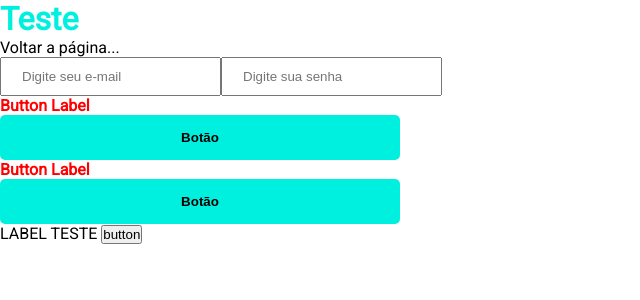
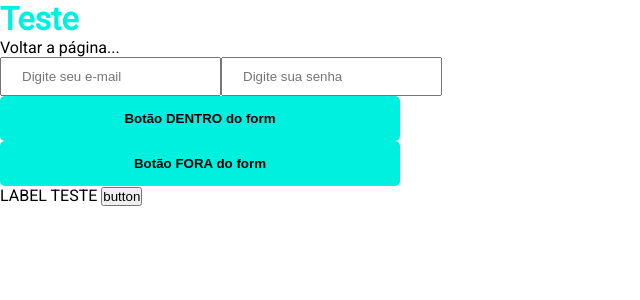
Before and after one commit to JonsMota/Revisao-Frontend-NextStyledComponents, a Next.js app: page / in a window 1280 px wide. Shown: the top 300 px of the page, without its empty margins (0-640 px from the left). Built offline with nearby package versions, Linux system fonts and the light colour scheme.

Commit message:
Feita a função onClick, onSubmit e o form

```diff
--- a/pages/index.js
+++ b/pages/index.js
@@ -3,16 +3,25 @@ import Button from '../src/components/button/Button'
 import Input from '../src/components/input/Input'
 
 export default function Home() {
+  const handleClick = () => {
+    console.log('Handle Click')
+  }
+
+  const handleSubmitForm = (event) => {
+    event.preventDefault()
+    console.log('Handle Submit Form')
+  }
+
   return (
     <>
-      <Title>Teste</Title>
-      <label>Voltar a página...</label>
-      <form>
+      <Title onClick={handleClick}>Teste</Title>
+      <label onClick={handleClick}>Voltar a página...</label>
+      <form onSubmit={handleSubmitForm}>
         <Input type="text" placeholder="Digite seu e-mail" />
         <Input type="password" placeholder="Digite sua senha" />
-        <Button>Botão</Button>
+        <Button type="submit">Botão DENTRO do form</Button>
       </form>
-      <Button>Botão</Button>
+      <Button onClick={handleClick}>Botão FORA do form</Button>
       <label>LABEL TESTE </label>
       <button>button</button>
     </>
--- a/src/components/button/Button.jsx
+++ b/src/components/button/Button.jsx
@@ -23,7 +23,6 @@ const ButtonContainer = styled.div`
 export default function Button(props) {
   return (
     <ButtonContainer>
-      <label>Button Label</label>
       <button {...props}></button>
     </ButtonContainer>
   )
--- a/src/components/title/Title.jsx
+++ b/src/components/title/Title.jsx
@@ -5,5 +5,5 @@ const StyledTitle = styled.h1 `
 `
 
 export default function Title(props) {
-  return <StyledTitle>{props.children}</StyledTitle>
+  return <StyledTitle onClick={props.onClick}>{props.children}</StyledTitle>
 }
```
